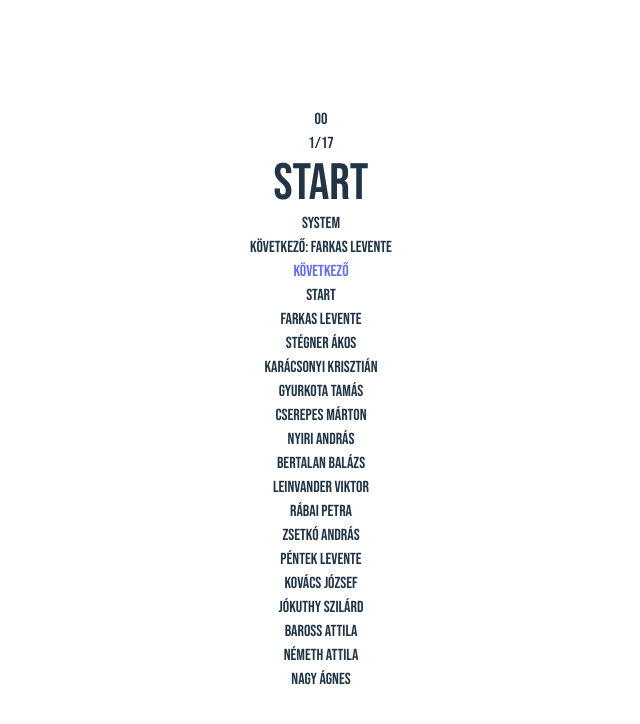
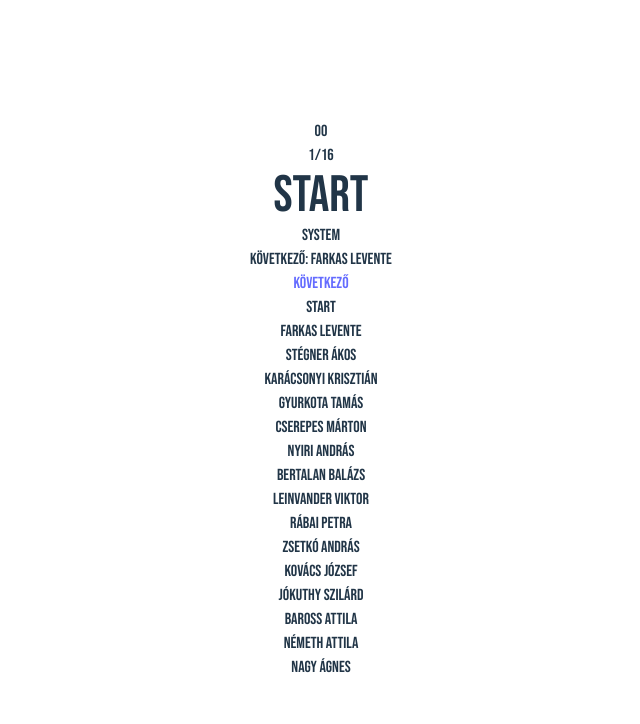
Before and after one commit to Sokamoka/su-order-of-people, a Vue app: page / in a window 1280 px wide. Shown: the top 724 px of the page, without its empty margins (319-959 px from the left). Built offline with nearby package versions, Linux system fonts and the light colour scheme.

Commit message:
Update list

```diff
--- a/src/constants.js
+++ b/src/constants.js
@@ -46,10 +46,6 @@ export const NAMES = [
     stack: "Web QA",
   },
   {
-    name: "Péntek Levente",
-    stack: "Web QA",
-  },
-  {
     name: "Kovács József",
     stack: "Web QA",
   },
```
